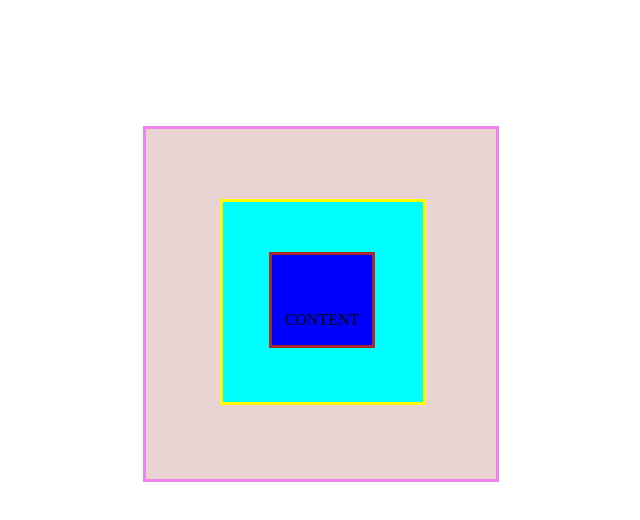
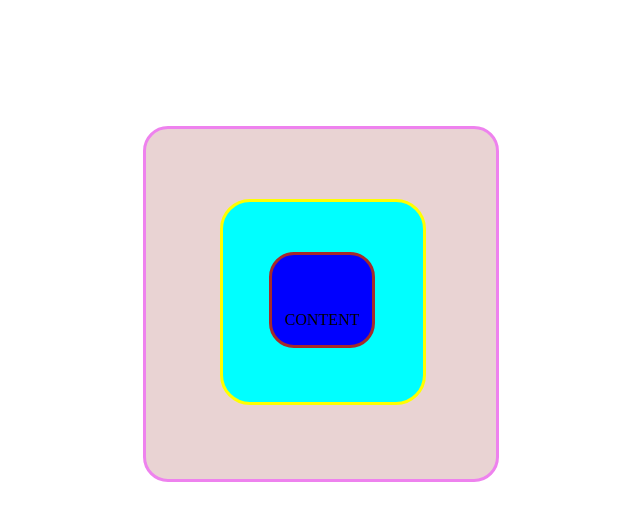
Before and after one commit to Ashly-Ochwada/Padding, a plain HTML site: page index.html in a window 1280 px wide. Shown: the whole page, without its empty margins (307-947 px from the left). Drawn offline with Linux system fonts and the light colour scheme.

Commit message:
add the updated border radius

```diff
--- a/style.css
+++ b/style.css
@@ -5,6 +5,7 @@
     height: 350px;
     margin-left: 35%;
     margin-top: 10%;
+    border-radius: 25px;
 
 }
 .padding2{
@@ -14,6 +15,7 @@
     height: 200px;
     margin-top: 20%;
     margin-left: 21%;
+    border-radius: 30px;
 
 }
 .padding3{
@@ -25,4 +27,5 @@
     padding-top: 20%;
     margin-left: 23%;
     margin-top: 25%;
+    border-radius: 25px;
 }
```
